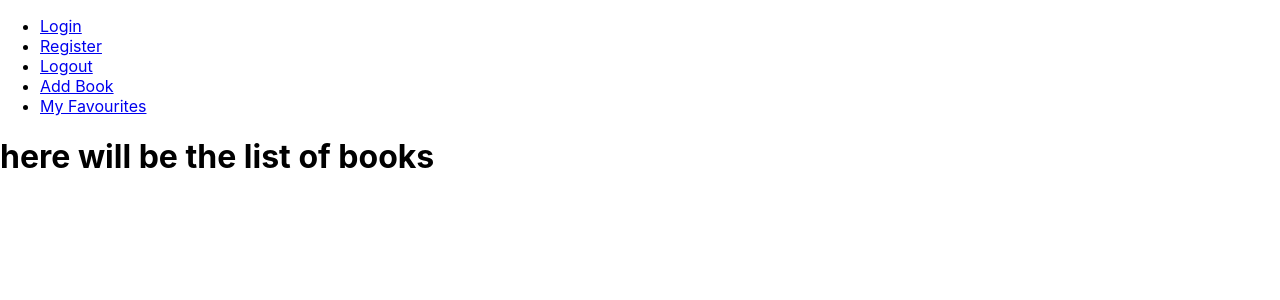
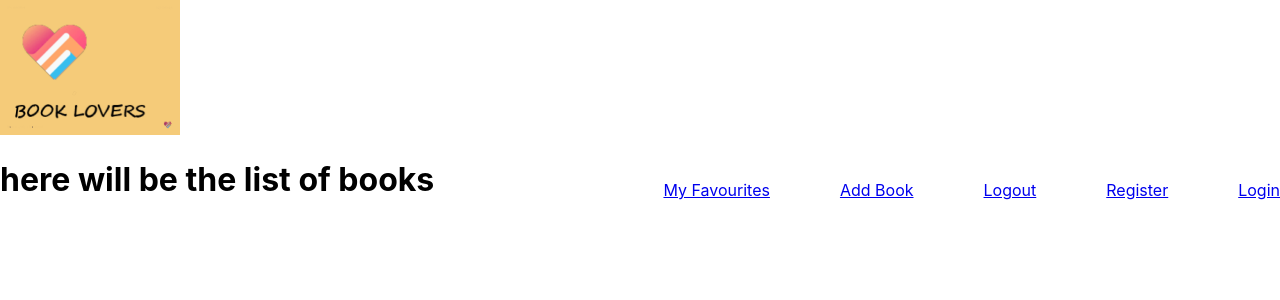
Before and after one commit to DesislavaTodorova95/Book-Lovers-React, a React (Create React App) app: page / in a window 1280 px wide. Shown: the top 300 px of the page. Built offline with nearby package versions, Linux system fonts and the light colour scheme.

Commit message:
style tryouts

```diff
--- a/public/index.html
+++ b/public/index.html
@@ -15,6 +15,7 @@
       user's mobile device or desktop. See https://developers.google.com/web/fundamentals/web-app-manifest/
     -->
     <link rel="manifest" href="%PUBLIC_URL%/manifest.json" />
+    <link rel="logo" href="%PUBLIC_URL%/logo.png" />
     <!--
       Notice the use of %PUBLIC_URL% in the tags above.
       It will be replaced with the URL of the `public` folder during the build.
--- a/src/App.css
+++ b/src/App.css
@@ -1,4 +1,4 @@
-.App {
+/* .App {
   text-align: center;
 }
 
@@ -35,4 +35,4 @@
   to {
     transform: rotate(360deg);
   }
-}
+} */
--- a/src/components/Header/Header.js
+++ b/src/components/Header/Header.js
@@ -1,10 +1,11 @@
 import { Link } from "react-router-dom";
+import logo from "../../static/logo.png";
 const Header = () => {
   return (
-    <nav>
-      <div class="nav-wrapper">
-
-        <ul id="navigation" class="navWrapper">
+    <div class="container">
+      <img src={logo} class="logo" />
+      <nav>
+        <ul>
           <li>
             <Link to="/login">Login</Link>
           </li>
@@ -21,16 +22,46 @@
             <Link to="/">My Favourites</Link>
           </li>
         </ul>
-      </div>
+      </nav>
 
       <style jsx>{`
-        .nav-wrapper {
+
+        li a {
+          text-decoration: none;
+        }
+        .container {
           display: flex;
+          margin: 0 auto;
+          width: 100%;
+          height: 120px;
+         background: #f5cb79;
+        }
+        .logo {
+
+          float: left;
+          padding: 10px 0;
+          }
+        nav ul{
+          float:right;
+
+       }
+        nav li{
+         display: inline-block;
+              float: right;
+        margin-left: 70px;
+         padding-top: 25px;
+        }
+        a{
+          color: #551A8B;
+          font-size: 28px;
+          font-family: "Brush Script MT", cursive;
 
         }
-
+        a:hover{
+         color: #A1033D
+        }
       `}</style>
-    </nav>
+    </div>
   );
 };
 export default Header;
--- a/src/index.css
+++ b/src/index.css
@@ -1,5 +1,8 @@
 body {
-  margin: 0;
+  position: relative;
+  margin: 0 auto 0;
+  padding-top: 0px;
+
   font-family: -apple-system, BlinkMacSystemFont, 'Segoe UI', 'Roboto', 'Oxygen',
     'Ubuntu', 'Cantarell', 'Fira Sans', 'Droid Sans', 'Helvetica Neue',
     sans-serif;
```
Also changed, not shown: public/logo192.png (deleted), src/static/logo.png (added).
